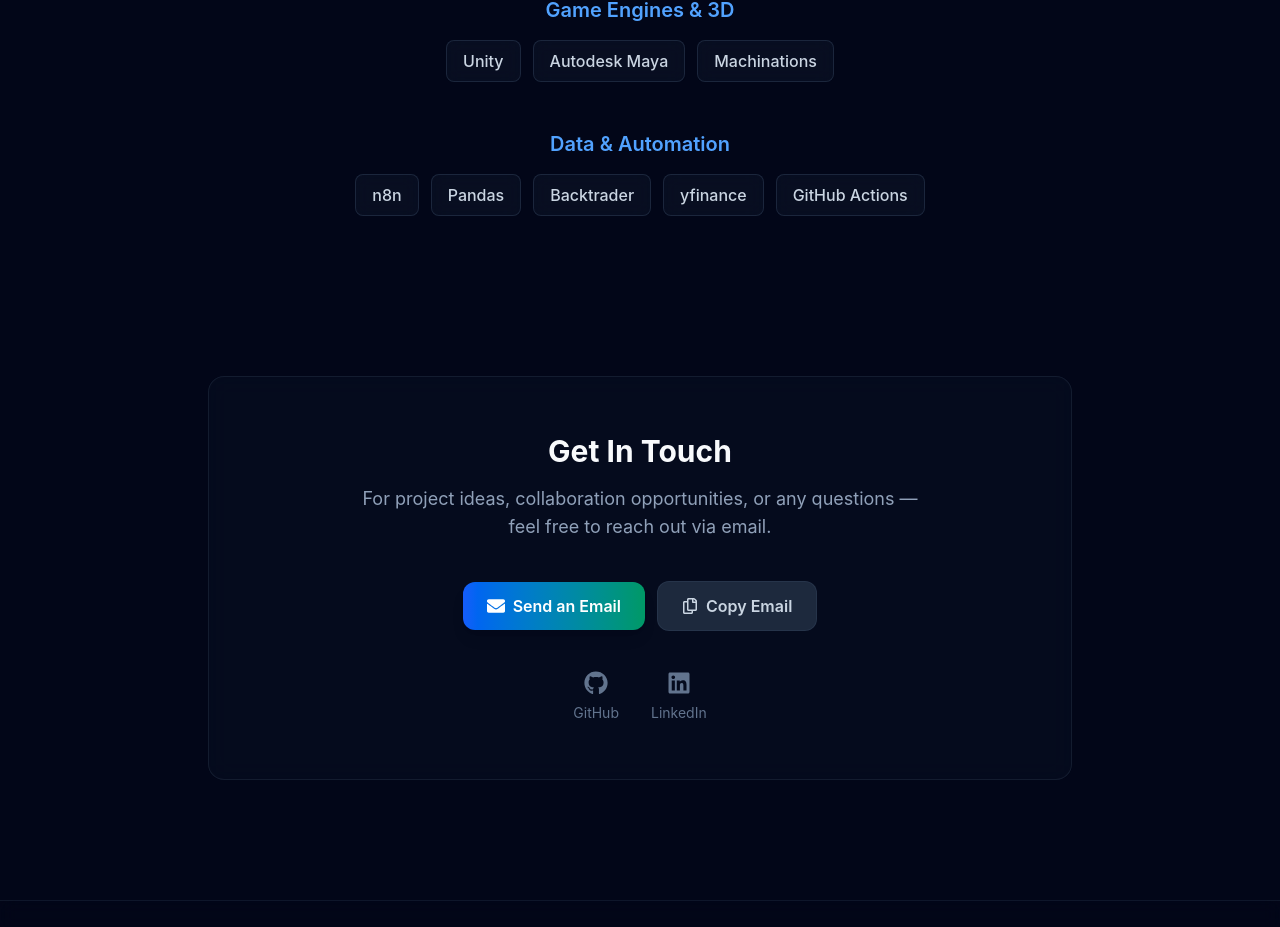
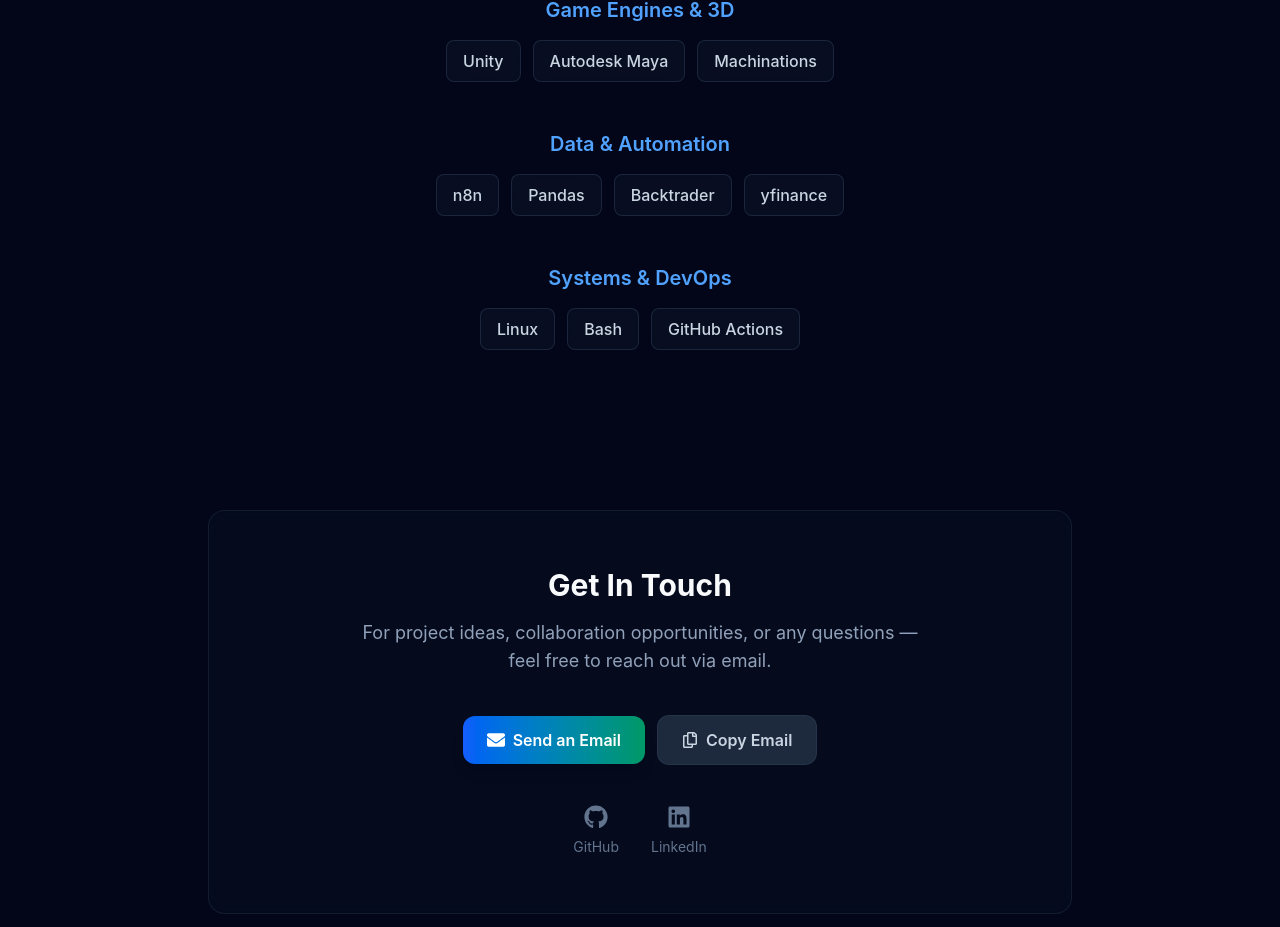
Before and after one commit to cadakerem/cadakerem.github.io, a React (Vite) app: page / in a window 1280 px wide. Shown: the part 2479-3406 px from the top of the page. Built offline with nearby package versions, Linux system fonts and the light colour scheme.

Commit message:
enhancement: Add Systems & DevOps to Tech Stack (closes #2)

```diff
--- a/src/components/Skills.tsx
+++ b/src/components/Skills.tsx
@@ -11,7 +11,11 @@
   },
   {
     title: "Data & Automation",
-    skills: ["n8n", "Pandas", "Backtrader", "yfinance", "GitHub Actions"]
+    skills: ["n8n", "Pandas", "Backtrader", "yfinance"]
+  },
+  {
+    title: "Systems & DevOps",
+    skills: ["Linux", "Bash", "GitHub Actions"]
   }
 ];
 
```
